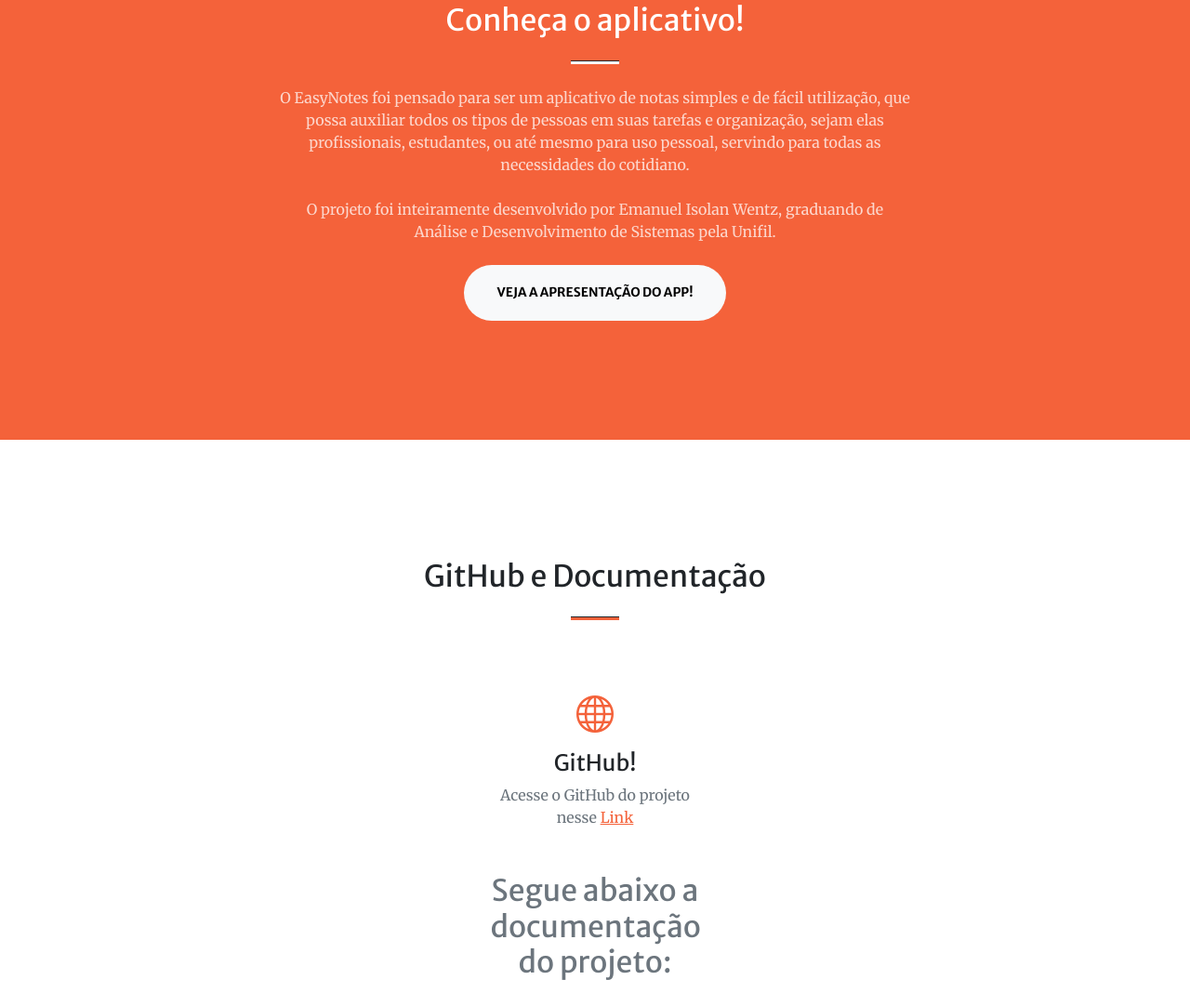
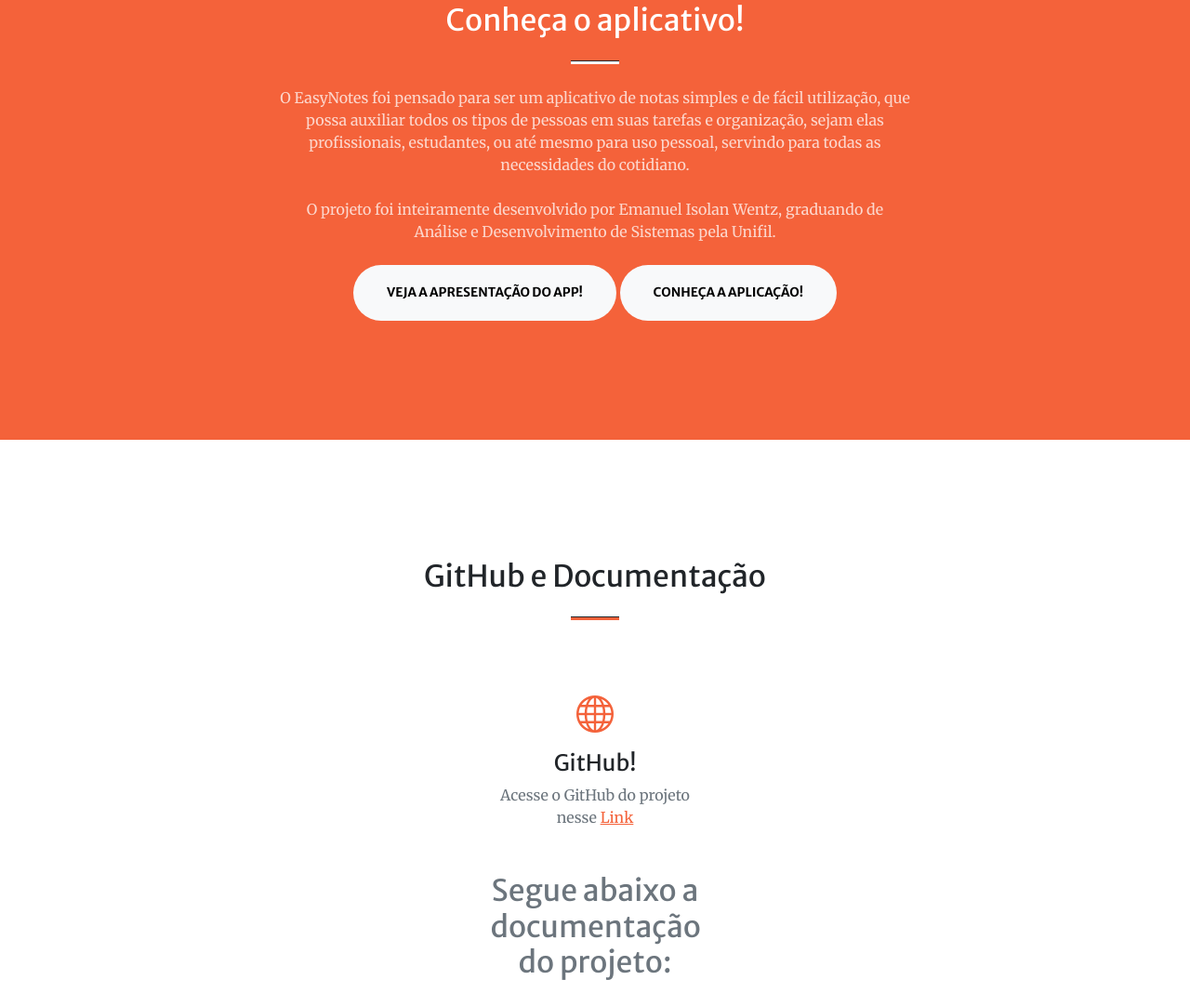
Before and after one commit to nuelwntunifil/EasyNotesPage, a plain HTML site: page index.html in a window 1280 px wide. Shown: the part 925-2007 px from the top of the page at 93% size. Drawn offline with nearby package versions, Linux system fonts and the light colour scheme; some packages are replaced by stand-ins of ours; a script that the page names is missing.

Commit message:
Update index.html

```diff
--- a/index.html
+++ b/index.html
@@ -59,6 +59,7 @@
                         servindo para todas as necessidades do cotidiano.</p>
                         <p class="text-white-75 mb-4"> O projeto foi inteiramente desenvolvido por Emanuel Isolan Wentz, graduando de Análise e Desenvolvimento de Sistemas pela Unifil. </p>
                         <a class="btn btn-light btn-xl" href="https://www.youtube.com/watch?v=Y68KVqXR304">Veja a apresentação do App!</a>
+                        <a class="btn btn-light btn-xl" href="https://easy-notes-extensao.netlify.app/">Conheça a aplicação!</a>
                     </div>
                 </div>
             </div>
```
